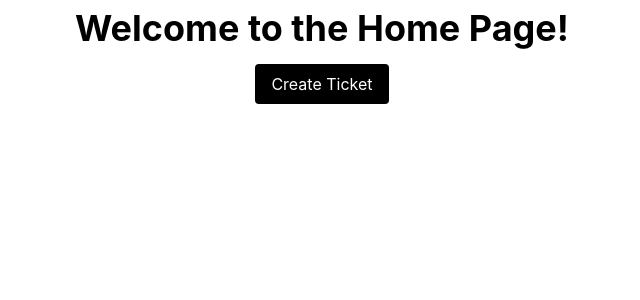
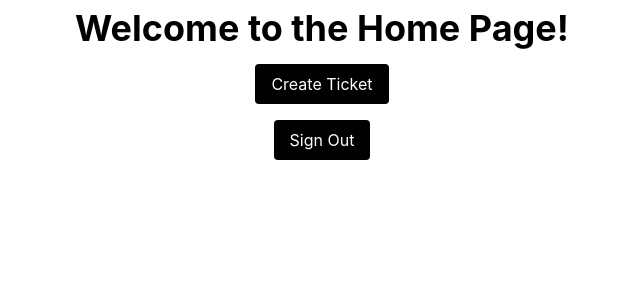
Before and after one commit to Priyansh7999/react-auth-forms, a React (Vite) app: page / in a window 1280 px wide. Shown: the top 300 px of the page, without its empty margins (318-958 px from the left). Built offline with nearby package versions, Linux system fonts and the light colour scheme; sample sign-in values are in the browser's storage.

Commit message:
feat: add Sign out function in homepage

```diff
--- a/src/pages/HomePage.jsx
+++ b/src/pages/HomePage.jsx
@@ -1,10 +1,16 @@
 import { useState } from 'react'
 import Button from '../components/Button'
 import CreateTicketModel from '../models/CreateTicketModel'
+import { useNavigate } from 'react-router-dom'
 export default function HomePage() {
     const [model, setModel] = useState(false)
+    const navigate = useNavigate()
     const handleClick = () => {
         setModel(!model)
+    }
+    const handleSignOut = () => {
+        localStorage.removeItem('token')
+        navigate('/sign-in')
     }
     return (
         <div className='flex flex-col'>
@@ -12,6 +18,9 @@ export default function HomePage() {
                 <h1 className='text-4xl font-bold'>Welcome to the Home Page!</h1>
                 <div>
                     <Button title={"Create Ticket"} onClick={handleClick} />
+                </div>
+                <div>
+                    <Button title="Sign Out" onClick={handleSignOut} />
                 </div>
             </div>
             <div className='absolute w-full bg-transparent'>
--- a/src/routes/ProtectedRoute.jsx
+++ b/src/routes/ProtectedRoute.jsx
@@ -5,7 +5,7 @@ import { Navigate, Outlet } from 'react-router-dom';
 export default function ProtectedRoute() {
    const token = localStorage.getItem('token')
     if(!token){
-        return <Navigate to='/sign-in' />
+        return <Navigate to='/sign-up' />
     }
   return (
     <Outlet />
```
